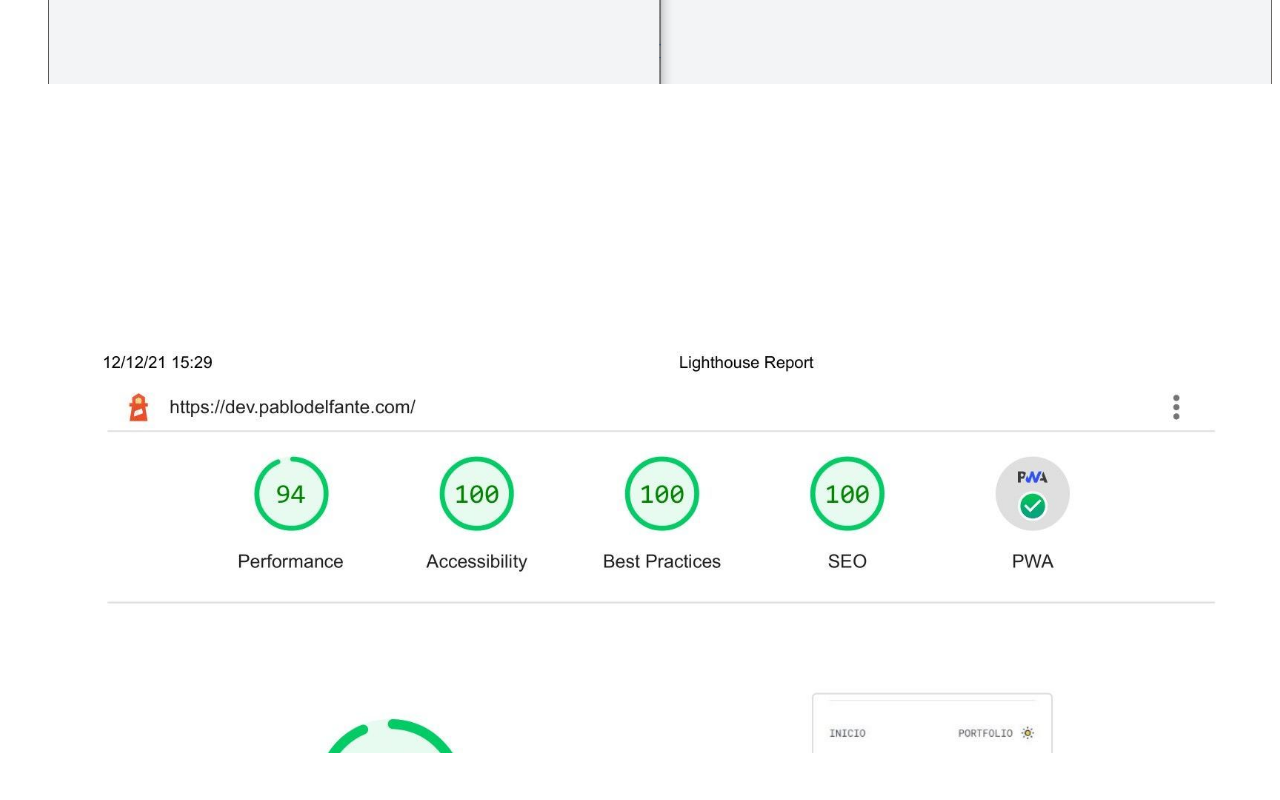
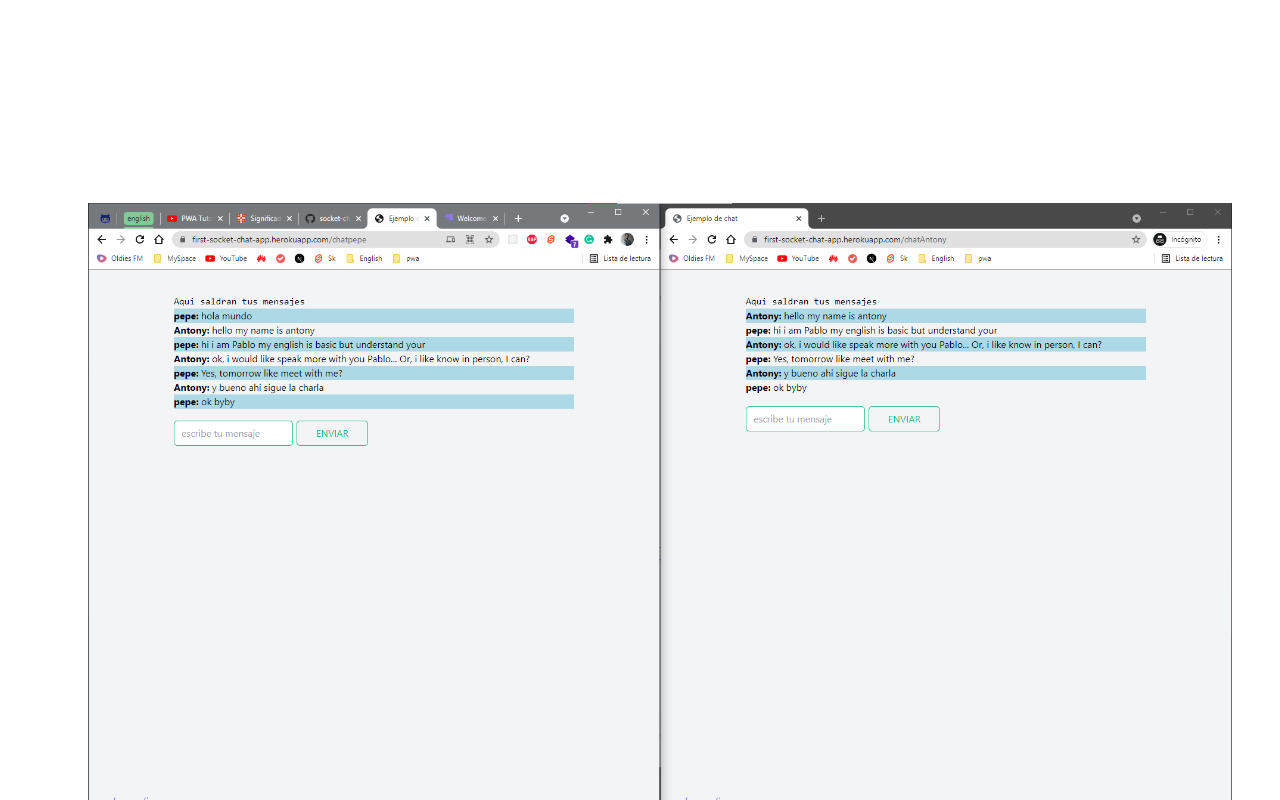
Before and after one commit to pablodelfante/works-next-app, a Next.js app: page /portfolio in a window 1280 px wide. Shown: the part 3408-4208 px from the top of the page. Built offline with nearby package versions, Linux system fonts and the light colour scheme; a small style sheet from the web is missing.

Commit message:
refactor: temporal refactor at img folder to server

```diff
--- a/src/components/Card.jsx
+++ b/src/components/Card.jsx
@@ -5,8 +5,8 @@
         <>
             <li className="py-3 md:py-8 rounded border hover:border-primary hover:shadow-lg hover:shadow-indigo-500/40 transition duration-300">
                 {/* agregar imagen aca */}
-                <div className="mb-5 opacity-90">
-                    <Image
+                <figure className="mb-5 opacity-90">
+                   {/*  <Image
                         src={
                             work?.url_image
                                 ? work.url_image
@@ -21,8 +21,9 @@
                         height={1}
                         quality={100}
                         priority={true}
-                    />
-                </div>
+                    /> */}
+                    <img src={work?.url_image} alt="" />
+                </figure>
                 {/* work.image.formats.small.url */}
                 {/* ------- */}
                 <div className="px-3 md:px-8">
--- a/src/connectors/findWorks.js
+++ b/src/connectors/findWorks.js
@@ -5,9 +5,14 @@
 
     try {
         // img transformation
-        db.forEach((work) => {
+       /*  const copyDb =  db.map((work) => work)
+        console.log(db === copyDb);
+
+        const works = copyDb.map((work) => {
             work.url_image = work.url_image && `/img/${work.url_image}`;
-        })
+            return work;
+        }) */
+        // console.log('original db', works);
 
         if (id) {
             const work = db.find((work) => work.id == id)
--- a/src/db/index.js
+++ b/src/db/index.js
@@ -9,7 +9,7 @@
         "updated_by_id": 1,
         "title": "React web Developer at Studio4D",
         "description": "Studio 4D offers different experiences of virtual reality created through apps like Unreal Engine and served through web apps with services on the cloud as AWS. I was responsible for the first implementation of React on projects of experience and frameworks as tailwind associated, the communication with a node server and Unreal platform. Also, I do other tasks associated with the position of IT. I understood better the work in group and different project methodologies. I integrated the team of developers in the future different new application and structure!",
-        "url_image": "react dev studio.png",
+        "url_image": "/img/react dev studio.png",
         "url_github": null,
         "url_video": null,
         "url_deploy": null,
@@ -31,7 +31,7 @@
         "updated_by_id": 1,
         "title": "PWA - Garden app",
         "description": "This app is a draft. I would like to show this from an early stage. The objective is to understand the concept of pwa. Practising the written code and implementing. Different new web technologies , with Svelte framework firebase and more.",
-        "url_image": "eraser.png",
+        "url_image": "/img/eraser.png",
         "url_github": "https://github.com/pablodelfante/svelte-proyects/tree/pwa-garden",
         "url_video": null,
         "url_deploy": null,
@@ -53,7 +53,7 @@
         "updated_by_id": 1,
         "title": "Socket.io - Express Chat App",
         "description": "Here the socket io implementation on chat application is shown as a recently acquired technology. I use cookies management and a basic system of sessions to register the current user.",
-        "url_image": "chat-app.png",
+        "url_image": "/img/chat-app.png",
         "url_github": "https://github.com/pablodelfante/socket-chat-app",
         "url_video": null,
         "url_deploy": "https://first-socket-chat-app.herokuapp.com/",
@@ -75,7 +75,7 @@
         "updated_by_id": 1,
         "title": "PWA - This web site",
         "description": "This site was born out of the need to show works that have produced technological changes inside me. I try to show my profile both as a professional and as an individual. Every day I try to get better, to learn, explore and in this way be a better person enjoying what I do.",
-        "url_image": "audits.jpg",
+        "url_image": "/img/audits.jpg",
         "url_github": "https://github.com/pablodelfante/works-next-app",
         "url_video": "",
         "url_deploy": "",
@@ -100,7 +100,7 @@
         "updated_by_id": 1,
         "title": "P2 - Watch Shop",
         "description": "Academic project, use PHP and MYSQL as database, the proposal was do two sections in the target. One where you had the client and another, with a dashboard panel for content managment. I underlineed the personal growth out of the proyect and the evolution on structures of data and organization, work methodologies and experience obtained with front and back tools. This opened experiences and doors to other projects with node and different databases.",
-        "url_image": "watch shop.jpg",
+        "url_image": "/img/watch shop.jpg",
         "url_github": "https://github.com/pablodelfante/P2-obligatorio",
         "url_video": "https://www.youtube.com/embed/2Uspqad9kaU",
         "url_deploy": null,
@@ -121,7 +121,7 @@
         "updated_by_id": 1,
         "title": "DW3 - Neuralink Redesign",
         "description": "Redesign of the web Neuralink, the objective of the work was to get a website and doing the redesign. I focused on UX and project structure, made a performance improvement in comparison with the original website, overall produce fast and more fluid navegation.",
-        "url_image": "dw3-neuralink.jpeg",
+        "url_image": "/img/dw3-neuralink.jpeg",
         "url_github": "https://github.com/pablodelfante/W3-Obligatorio1",
         "url_video": "https://www.youtube.com/embed/zwcDITgrw-0",
         "url_deploy": "https://pablo-university.github.io/W3-Obligatorio1/src/",
@@ -143,7 +143,7 @@
         "updated_by_id": 1,
         "title": "JS - Dashboard people managment",
         "description": "Dashboard for people managment, created with Javascript vanilla, the focus was to show the skills obtained with javascript and jquery like library to understand the libraries concept. And other integratios!",
-        "url_image": "dashboard-js.png",
+        "url_image": "/img/dashboard-js.png",
         "url_github": "https://github.com/pablodelfante/P1-obligatorio",
         "url_video": null,
         "url_deploy": "https://pablo-university.github.io/P1-obligatorio/public/index.html",
@@ -166,7 +166,7 @@
         "updated_by_id": 1,
         "title": "DW2 - Strip to Australia",
         "description": " Overall, it is about tourist information, general information about Australia, the target of the web is to show differents skills thgrough with techologies as CSS, SCSS or the different libraries implementation to do the web site.",
-        "url_image": "dw2-viaje-a-australia.png",
+        "url_image": "/img/dw2-viaje-a-australia.png",
         "url_github": "https://github.com/pablodelfante/W2-obligatorio2",
         "url_video": null,
         "url_deploy": "https://pablo-university.github.io/W2-obligatorio2/",
@@ -180,7 +180,7 @@
         ]
     },
     {
-        "id": "9970d36a-c4e6-4d71-8c66-8559e3b0f04e",
+        "id": "9970d36a-c4e6-4d71-8cx66-8559e3b0f04es",
         "content": null,
         "created_at": "2022-02-10 20:56:37.876",
         "updated_at": "2022-02-11 19:55:31.791",
@@ -189,7 +189,7 @@
         "updated_by_id": 1,
         "title": "Prototype - NATURAL",
         "description": "Academic project, the target was to understand matters and different proceses in diciplines such as UX and UI, had and introduction to the digital interfaces world web develop.",
-        "url_image": "prototype-NATURAL.jpg",
+        "url_image": "/img/prototype-NATURAL.jpg",
         "url_github": null,
         "url_video": "https://www.youtube.com/embed/3cLymG7PwM4",
         "url_deploy": null,
--- a/src/pages/portfolio/[id].js
+++ b/src/pages/portfolio/[id].js
@@ -101,7 +101,6 @@
 
 export async function getStaticPaths() {
 
-    // obtener works
     const works = await getWorks();
     // obtener las id para pre renderizar
     // retorna un array[] que contienen objetos asi: {params: {id: id}}
@@ -124,6 +123,5 @@
 export async function getStaticProps({ params }) {
     const { id } = params;
     const work = await getWorks(id);
-    // console.log(work);
     return { props: { work } }
 }
```
